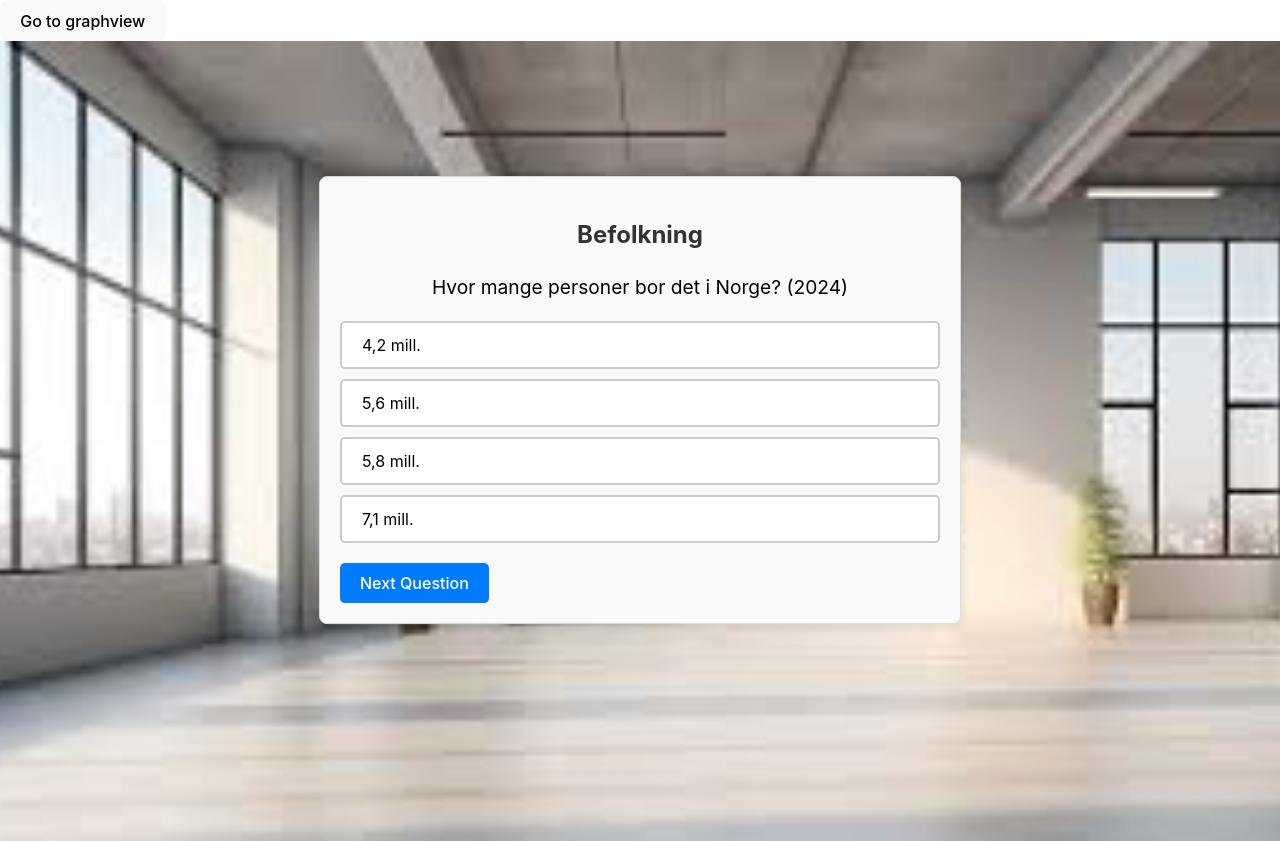
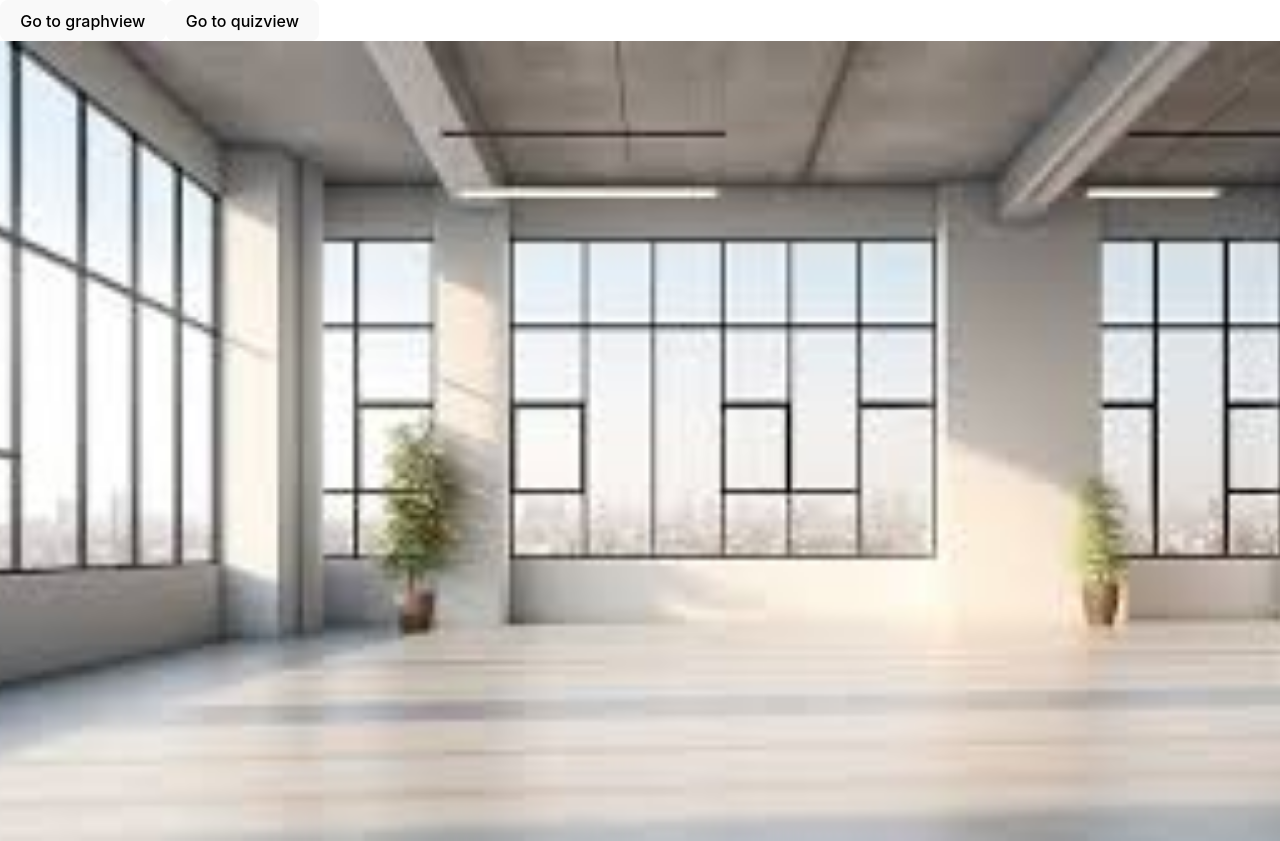
Before and after one commit to Carl-OW/Financial-Game, a React (Vite) app: page / in a window 1280 px wide. Built offline with nearby package versions, Linux system fonts and the light colour scheme.

Commit message:
Seperate quiz view

```diff
--- a/src/App.tsx
+++ b/src/App.tsx
@@ -10,6 +10,7 @@ function App() {
   return (
     <>
       <button onClick={() => setView("graphview")}>Go to graphview</button>
+      <button onClick={() => setView("quizview")}>Go to quizview</button>
       {view === "home" && (
         <div
           className="App"
@@ -17,7 +18,7 @@ function App() {
         ></div>
       )}
       {view === "graphview" && <GraphView />}
-      <Quiz></Quiz>
+      {view === "quizview" && <Quiz></Quiz>}
     </>
   );
 }
```
